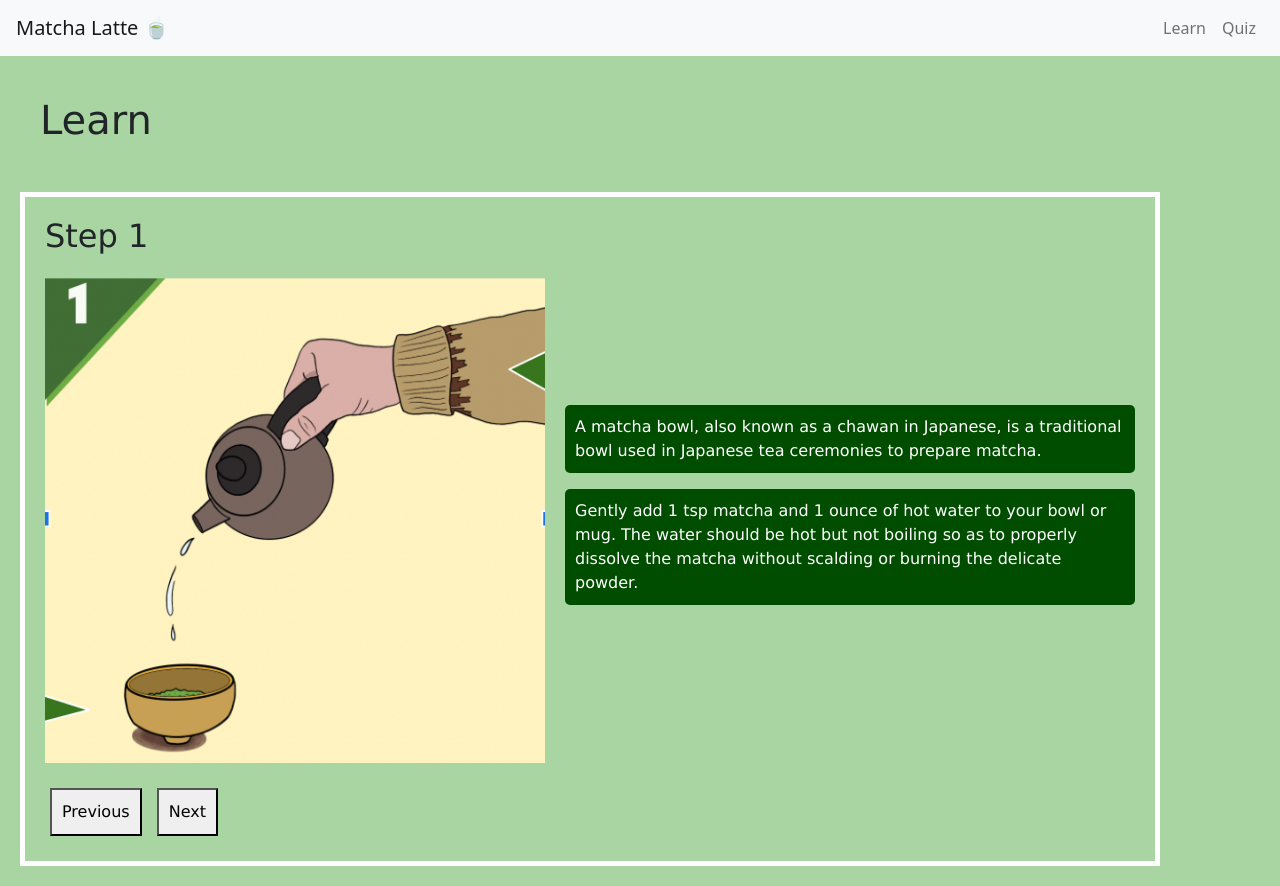
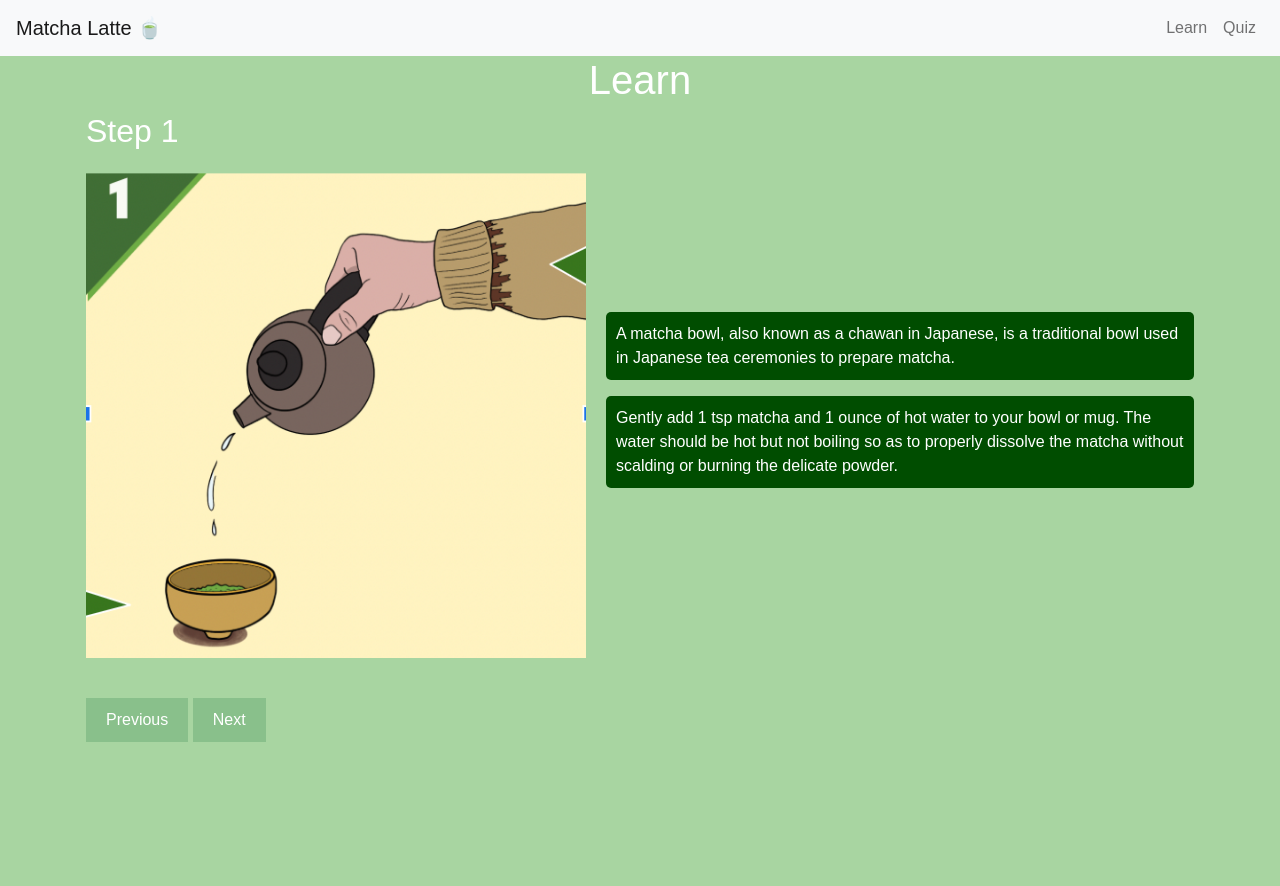
Before and after one commit to UI-Design-2024/matcha-latte, a Flask app: page /learn in a window 1280 px wide. After the commit the page ends 742 px from the top, so only its background shows below. Run offline with Flask 3, Linux system fonts and the light colour scheme; some libraries are stand-ins or nearby versions.

Commit message:
put together home page and learning page css stuff

```diff
--- a/static/main.css
+++ b/static/main.css
@@ -1,27 +1,61 @@
-.title {
-	margin: 20px;
-	padding: 20px;
-	font-weight: bold;
-	font-family:'Lucida Sans', Geneva, Verdana, sans-serif;
+body, html {
+	margin: 0;
+	padding: 0;
+	font-family: Arial, sans-serif;
+	height: 100%;
 }
-.container {
-	margin: 20px;
-	padding: 20px;
-	border: 5px solid #ffffff;
-	font-family: 'Lucida Sans', 'Lucida Sans Regular', 'Lucida Grande', 'Lucida Sans Unicode', Geneva, Verdana, sans-serif;
+.matcha-background {
+	background-color: #a8d5a1;
+	display: flex;
+	height: 100%
+}
+.text-container, .title {
+	flex: 1;
+	text-align: center;
+	color: white;
+	display: flex;
+	flex-direction: column;
+	justify-content: center;
+	align-items: center;
+}
+.image-container, .container {
+	flex: 1;
+	position: relative;
+}
+.matcha-image {
+	position: absolute;
+	top: 0;
+	left: 0;
+	width: 100%;
+	height: 100%;
+	object-fit: cover;
+	opacity: 0.75;
+}
+.btn-matcha, button {
+	background-color: #89c08b;
+	color: white;
+	border: none;
+	padding: 10px 20px;
+	margin-top: 20px;
+	cursor: pointer;
+	text-decoration: none;
+	display: inline-block;
+}
+.btn-matcha:hover, .btn-matcha:active, .btn-matcha:focus, button:hover, button:active, button:focus {
+	background-color: #76a478;
+	color: white;
+	outline: none;
+	text-decoration: none;
 }
 .step {
 	display: none;
+	color: white;
 }
 .active {
 	display: block;
 }
 .nav-buttons {
 	padding-top: 20px;
-}
-button {
-	padding: 10px;
-	margin: 5px;
 }
 .learn_img {
     display: flex;
```
Also changed, not shown: templates/welcome.html (+0 -51 lines).
